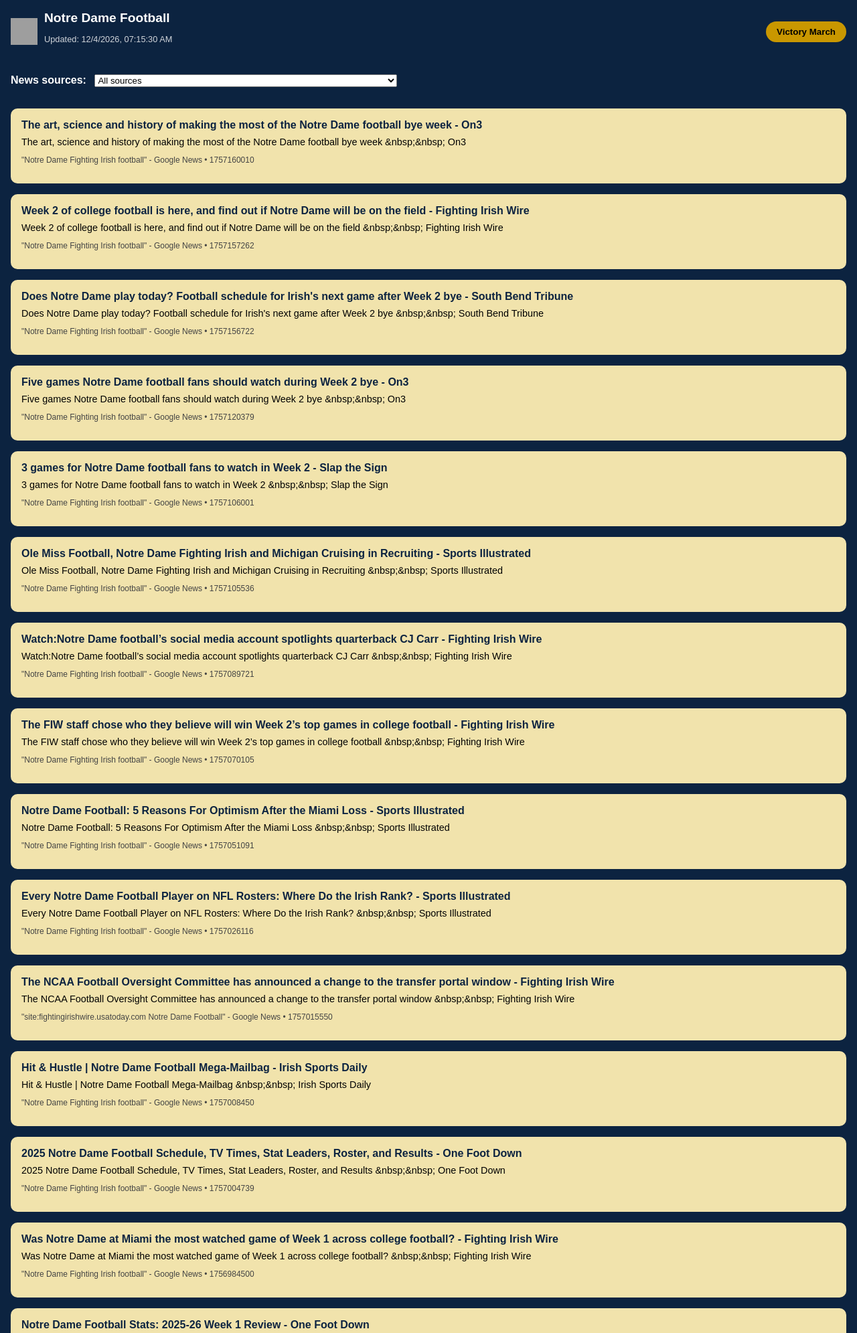
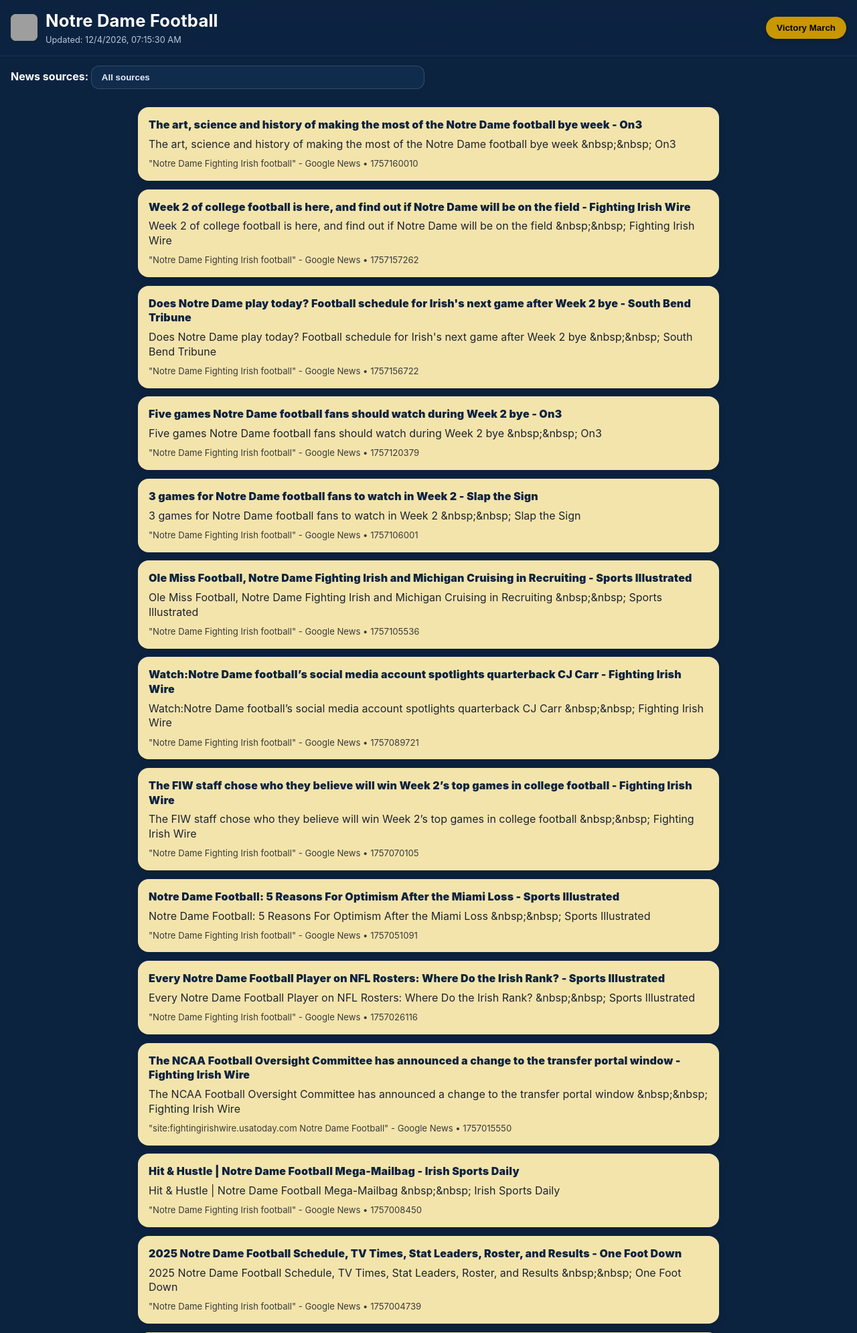
Before and after one commit to jasonab74-ctrl/notre-dame-football, a Flask app: page / in a window 1280 px wide. Shown: the top 1991 px of the page at 67% size. Run offline with Flask 3, Linux system fonts and the light colour scheme; grey boxes are pictures that could not be loaded.

Commit message:
Update style.css

```diff
--- a/static/style.css
+++ b/static/style.css
@@ -1,101 +1,96 @@
-body {
-  margin: 0;
-  font-family: Arial, Helvetica, sans-serif;
-  background: #0c2340;
-  color: #ffffff;
+/* ---------- base ---------- */
+:root{
+  --nd-navy:#0c2340;
+  --nd-gold:#c99700;
+  --nd-gold-soft:#f3e4ac;
+  --ink:#0c2340;
+  --paper:#ffffff;
+  --muted:#4d4d4d;
+  --shadow:rgba(0,0,0,.25);
 }
 
-.banner {
-  display: flex;
-  justify-content: space-between;
-  align-items: center;
-  background: #0c2340;
+*{box-sizing:border-box}
+html,body{margin:0;padding:0}
+body{
+  font-family: -apple-system, BlinkMacSystemFont, "Segoe UI", Roboto, Helvetica, Arial, sans-serif;
+  background: var(--nd-navy);
   color: #fff;
-  padding: 1rem;
+  line-height: 1.35;
 }
 
-.team-logo {
-  width: 40px;
-  height: 40px;
-  margin-right: 10px;
+/* ---------- banner ---------- */
+.banner{
+  position: sticky; top: 0; z-index: 10;
+  display:flex; align-items:center; justify-content:space-between;
+  gap: 1rem;
+  padding: .9rem 1rem;
+  background: linear-gradient(180deg, #0c2340 0%, #0c2340ee 100%);
+  backdrop-filter: saturate(120%) blur(4px);
+  border-bottom: 1px solid rgba(255,255,255,.06);
+}
+.banner-left{display:flex; align-items:center; gap:.75rem}
+.team-logo{width:40px;height:40px;border-radius:8px;background:#d4af37;object-fit:cover}
+.team-title h1{margin:0;font-size:1.35rem;letter-spacing:.2px}
+.updated{margin:.15rem 0 0 0;color:#b9c7da;font-size:.8rem}
+
+/* ---------- fight button ---------- */
+.fight-button{
+  background: var(--nd-gold);
+  color: #000;
+  border: none;
+  border-radius: 22px;
+  padding: .55rem 1rem;
+  font-weight: 800;
+  box-shadow: 0 2px 6px var(--shadow);
+  cursor: pointer;
+}
+.fight-button.playing{filter:brightness(1.05)}
+
+/* ---------- filter row ---------- */
+.filters{
+  display: flex;
+  align-items: center;
+  gap: .6rem;
+  padding: .9rem 1rem .3rem;
+}
+.filters label{font-weight:700}
+#sourceSelect{
+  appearance:none;
+  background:#102c4d;
+  color:#e8eef7;
+  border:1px solid rgba(255,255,255,.15);
+  border-radius:12px;
+  padding:.55rem .9rem;
+  font-weight:600;
 }
 
-.banner-left {
-  display: flex;
-  align-items: center;
+/* ---------- articles ---------- */
+#articles{padding: .6rem 1rem 2rem}
+
+.article{
+  background: var(--nd-gold-soft);
+  color: #000;
+  border-radius: 16px;
+  padding: 1rem;
+  margin: .8rem 0;
+  box-shadow: 0 4px 12px rgba(0,0,0,.15);
 }
+.article-title{
+  color: var(--ink);
+  text-decoration:none;
+  font-weight: 900;
+  letter-spacing:.2px;
+  display:block;
+  margin-bottom:.45rem;
+}
+.article-title:hover{text-decoration:underline}
+.article-summary{margin:.25rem 0 .6rem 0; color:#1d2330}
+.article-meta{margin:0; font-size:.82rem; color:#3a3a3a}
 
-.team-title h1 {
-  margin: 0;
-  font-size: 1.2rem;
+.empty{opacity:.9;margin:1rem;color:#e8eef7}
+
+/* ---------- responsive tweaks ---------- */
+@media (min-width: 680px){
+  .team-title h1{font-size:1.6rem}
+  #articles{max-width: 900px; margin: 0 auto}
 }
-
-.updated {
-  font-size: 0.8rem;
-  opacity: 0.8;
-}
-
-.fight-button {
-  background: #c99700;
-  color: #000;
-  border: none;
-  border-radius: 20px;
-  padding: 0.5rem 1rem;
-  cursor: pointer;
-  font-weight: bold;
-}
-
-.fight-button:hover {
-  background: #e0b400;
-}
-
-.filters {
-  padding: 1rem;
-  background: #0c2340;
-}
-
-.filters label {
-  font-weight: bold;
-  margin-right: 0.5rem;
-}
-
-#sourceFilter {
-  padding: 0.3rem;
-  border-radius: 5px;
-  border: none;
-}
-
-#articles {
-  padding: 1rem;
-}
-
-.article {
-  background: #f1e3ac;
-  color: #000;
-  border-radius: 10px;
-  padding: 1rem;
-  margin-bottom: 1rem;
-}
-
-.article-title {
-  display: block;
-  font-size: 1rem;
-  font-weight: bold;
-  text-decoration: none;
-  color: #0c2340;
-  margin-bottom: 0.5rem;
-}
-
-.article-title:hover {
-  text-decoration: underline;
-}
-
-.article-summary {
-  font-size: 0.9rem;
-  margin: 0.5rem 0;
-}
-
-.article-meta {
-  font-size: 0.75rem;
-  color: #444;
-}
```
